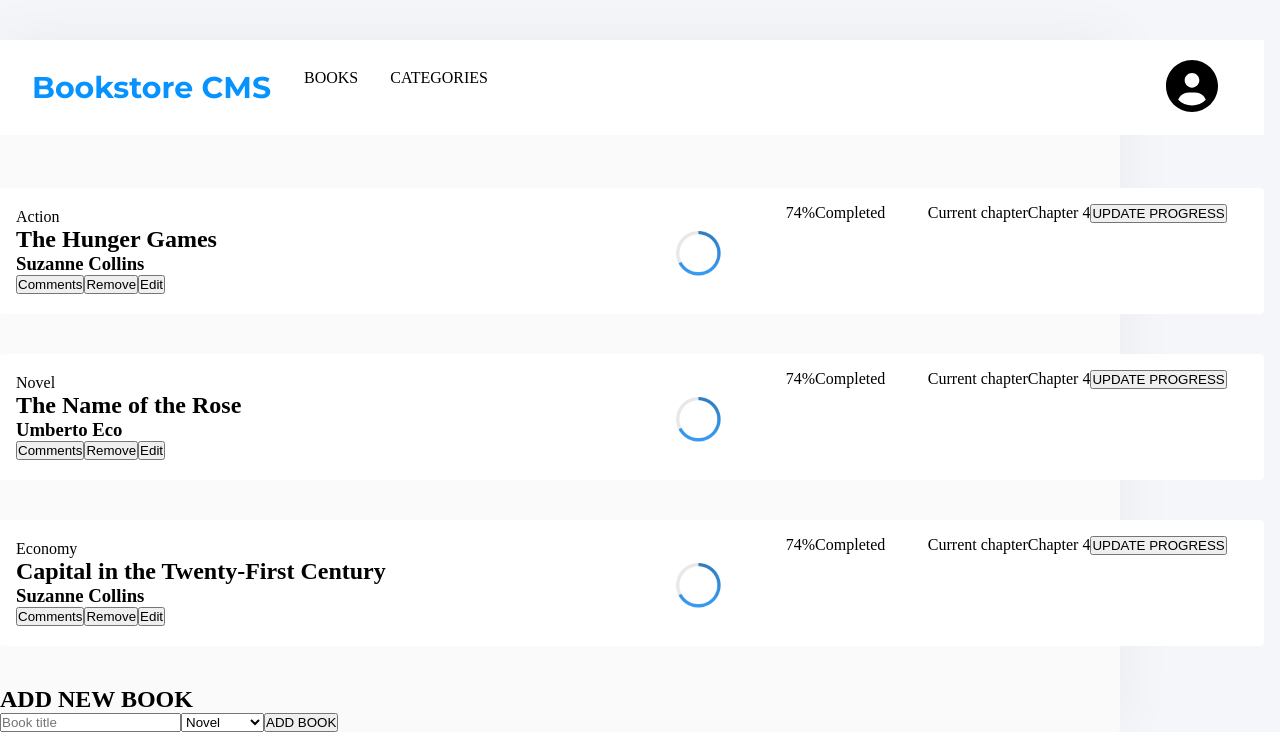
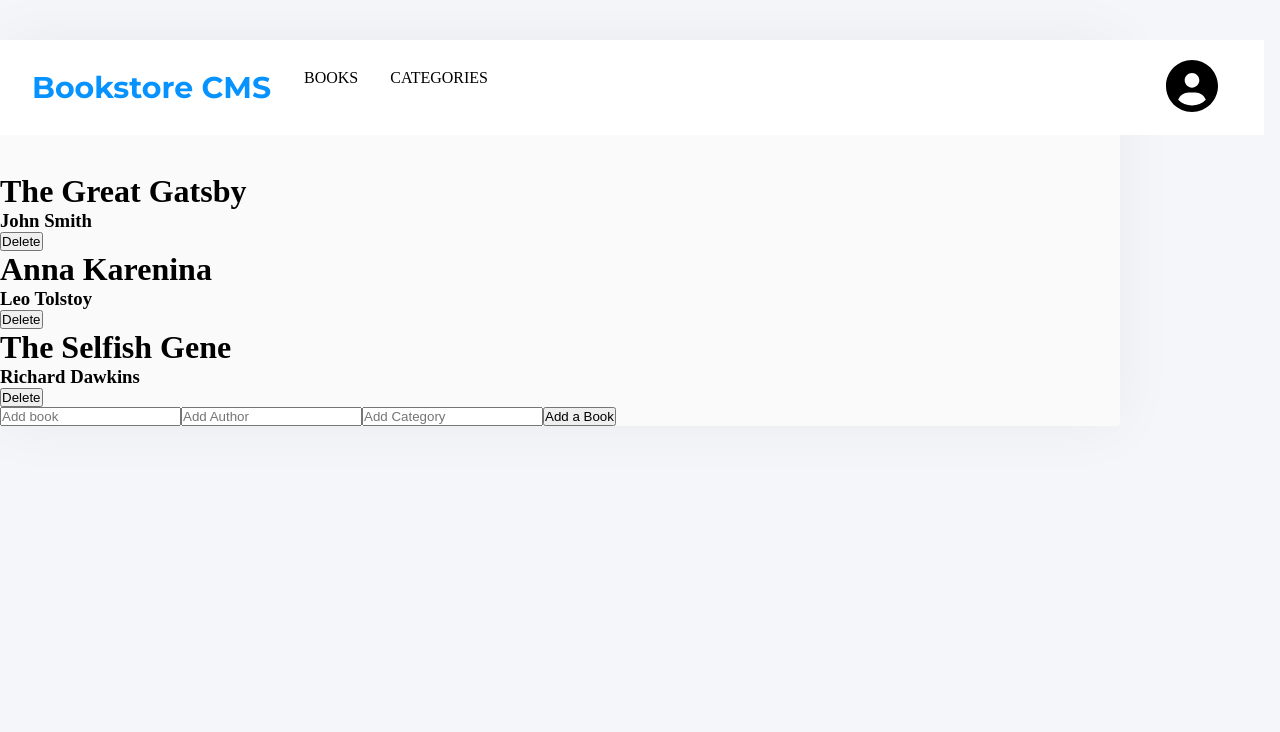
Before and after one commit to erickma1/bookstore, a React (Create React App) app: page / in a window 1280 px wide. Shown: the part 120-852 px from the top of the page. After the commit the page ends 800 px from the top, so only its background shows below. Built offline with nearby package versions, Linux system fonts and the light colour scheme.

Commit message:
use redux

```diff
--- /dev/null
+++ b/src/components/BookItems.js
@@ -0,0 +1,16 @@
+import PropTypes from 'prop-types';
+import BooksLists from './BookLists';
+
+const BookItems = ({ bookProps }) => (
+  <div className="bookItems">
+    <ul>
+      <BooksLists key={bookProps.id} bookItem={bookProps} />
+    </ul>
+  </div>
+);
+
+BookItems.propTypes = {
+  bookProps: PropTypes.object.isRequired,
+};
+
+export default BookItems;
--- /dev/null
+++ b/src/components/BookLists.js
@@ -0,0 +1,25 @@
+import PropTypes from 'prop-types';
+import { useDispatch } from 'react-redux';
+import { delBooks } from '../redux/books/booksSlice';
+
+const BooksList = ({ bookItem }) => {
+  const dispatch = useDispatch();
+  const removeBook = (id) => {
+    dispatch(delBooks(id));
+  };
+  return (
+    <li>
+      <h1>{bookItem.title}</h1>
+      <h3>{bookItem.author}</h3>
+      <button type="button" onClick={() => removeBook(bookItem.item_id)}>
+        Delete
+      </button>
+    </li>
+  );
+};
+
+BooksList.propTypes = {
+  bookItem: PropTypes.object.isRequired,
+};
+
+export default BooksList;
--- a/src/components/Books.js
+++ b/src/components/Books.js
@@ -1,27 +1,18 @@
-import ItemBook from './ItemBook';
-import Form from './Form';
+import { useSelector } from 'react-redux';
+import BooksItem from './BookItems';
+import BookForm from './Form';
 
-const Books = () => (
-  <section className="container">
-    <div>
-      <ItemBook
-        title="The Hunger Games"
-        author="Suzanne Collins"
-        categories="Action"
-      />
-      <ItemBook
-        title="The Name of the Rose"
-        author="Umberto Eco"
-        categories="Novel"
-      />
-      <ItemBook
-        title="Capital in the Twenty-First Century"
-        author="Suzanne Collins"
-        categories="Economy"
-      />
-    </div>
-    <Form />
-  </section>
-);
+const Books = () => {
+  const books = useSelector((state) => state.books);
+
+  return (
+    <>
+      {books.books.map((book) => (
+        <BooksItem key={book.item_id} bookProps={book} />
+      ))}
+      <BookForm />
+    </>
+  );
+};
 
 export default Books;
--- a/src/components/Form.js
+++ b/src/components/Form.js
@@ -1,20 +1,57 @@
-import React from 'react';
+import { useState } from 'react';
+import { useDispatch } from 'react-redux';
+import { v4 as uuidV4 } from 'uuid';
+import { addBooks } from '../redux/books/booksSlice';
 
-const Form = () => (
-  <section className="form-container">
-    <h2>ADD NEW BOOK</h2>
-    <div className="form-inputs">
-      <input type="text" placeholder="Book title" required />
-      <select name="categories" id="categories">
-        <option value="Category 1">Novel</option>
-        <option value="Category 2">Essay</option>
-        <option value="Category 3">History</option>
-        <option value="Category 2">Biography</option>
-        <option value="Category 3">LItterature</option>
-      </select>
-      <button type="button">ADD BOOK</button>
-    </div>
-  </section>
-);
+const Form = () => {
+  const dispatch = useDispatch();
+  const [formValue, setFormValue] = useState({
+    title: '',
+    author: '',
+    category: '',
+  });
+  const id = uuidV4();
+
+  const handleInput = (e) => {
+    const { name, value } = e.target;
+    setFormValue({ ...formValue, [name]: value });
+  };
+
+  const handleSubmit = (e) => {
+    e.preventDefault();
+    const formValueWithid = { item_id: id, ...formValue };
+
+    dispatch(addBooks(formValueWithid));
+
+    setFormValue({ title: '', author: '', category: '' });
+  };
+
+  return (
+    <form onSubmit={handleSubmit}>
+      <input
+        type="input"
+        placeholder="Add book"
+        value={formValue.title}
+        name="title"
+        onChange={handleInput}
+      />
+      <input
+        type="input"
+        placeholder="Add Author"
+        value={formValue.author}
+        name="author"
+        onChange={handleInput}
+      />
+      <input
+        type="input"
+        placeholder="Add Category"
+        value={formValue.category}
+        name="category"
+        onChange={handleInput}
+      />
+      <button type="submit">Add a Book</button>
+    </form>
+  );
+};
 
 export default Form;
--- a/src/redux/books/booksSlice.js
+++ b/src/redux/books/booksSlice.js
@@ -1,7 +1,26 @@
 import { createSlice } from '@reduxjs/toolkit';
 
 const initialState = {
-  books: [],
+  books: [
+    {
+      item_id: 'item1',
+      title: 'The Great Gatsby',
+      author: 'John Smith',
+      category: 'Fiction',
+    },
+    {
+      item_id: 'item2',
+      title: 'Anna Karenina',
+      author: 'Leo Tolstoy',
+      category: 'Fiction',
+    },
+    {
+      item_id: 'item3',
+      title: 'The Selfish Gene',
+      author: 'Richard Dawkins',
+      category: 'Nonfiction',
+    },
+  ],
 };
 const booksSlice = createSlice({
   name: 'addBooks',
--- a/src/redux/categories/categoriesSlice.js
+++ b/src/redux/categories/categoriesSlice.js
@@ -5,6 +5,7 @@ const initialState = {
 };
 
 const catSlice = createSlice({
+  name: 'Categories',
   initialState,
   reducers: {
     catStatus(state = initialState) {
```
Also changed, not shown: package.json (+9 -2 lines), src/Utils/booksData.js (added, +22 -0 lines), src/index.js (+6 -5 lines), .eslintrc.json, 9 other files (tests, documents, lock files or other folders).
